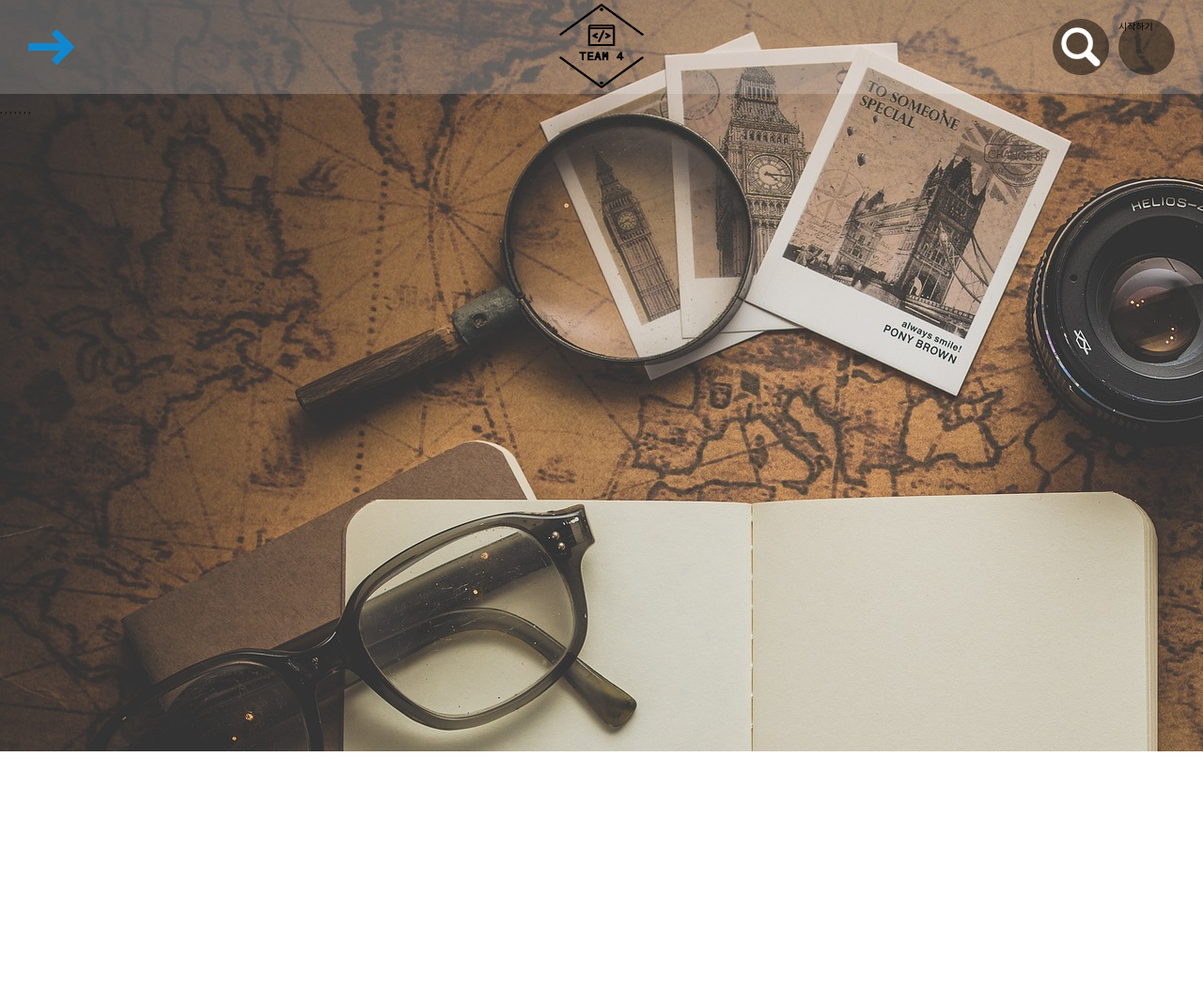
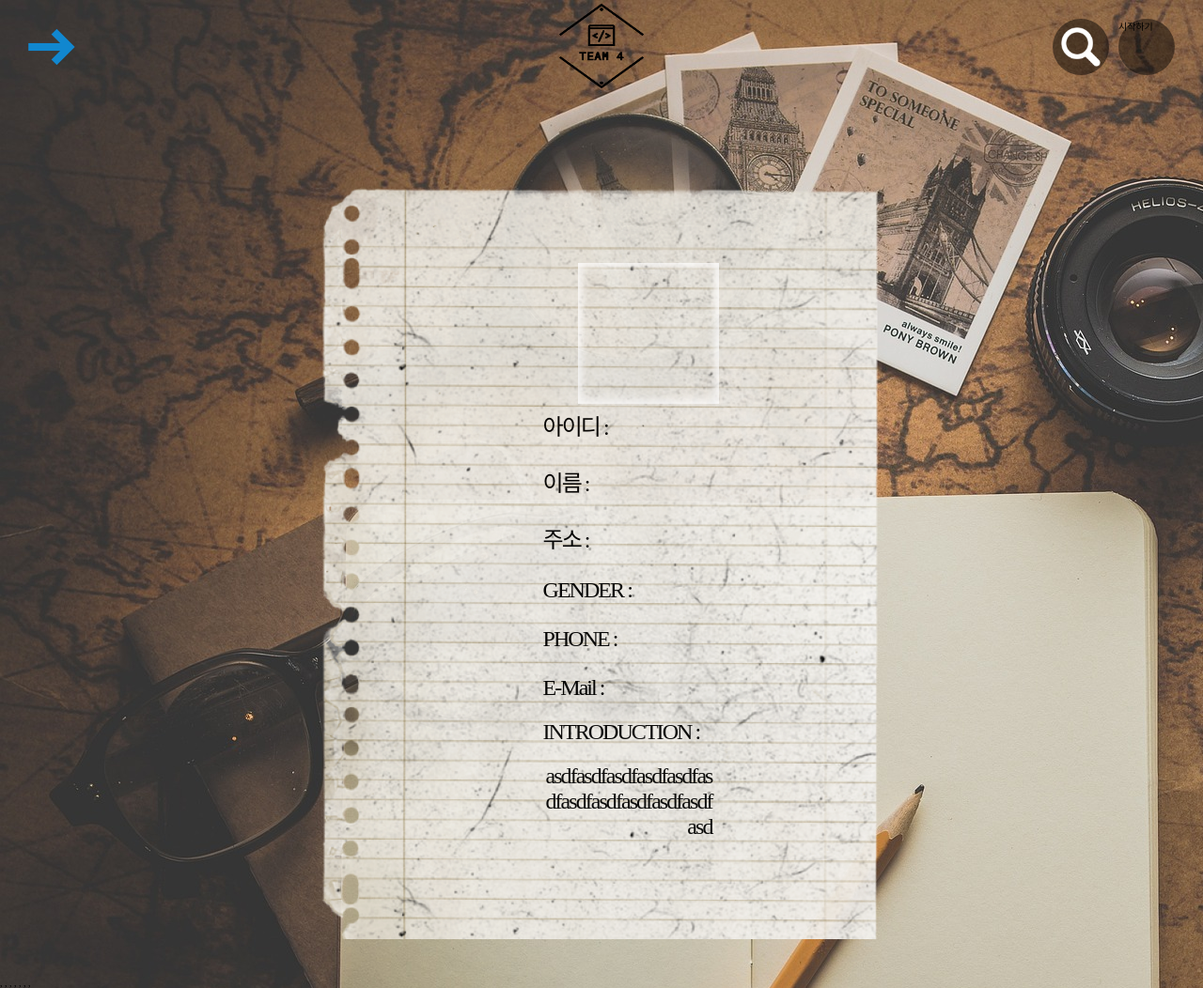
Before and after one commit to 100space/project2, a website: page front/views/user/welcome.html in a window 1280 px wide. Shown: the whole page at 94% size. Before the commit the page ends 800 px from the top, so only its background shows below. Drawn offline with nearby package versions, Linux system fonts and the light colour scheme; files that its build step writes are made by us from their sources; a web font is replaced by a local one.

Commit message:
feat: welcomepage

```diff
--- a/back/src/user/user.controller.js
+++ b/back/src/user/user.controller.js
@@ -14,8 +14,9 @@ class UserController {
 
     async checkUserid(req, res, next) {
         try {
-            const { userid } = req.body
-            const user = await this.userService.CheckId({ userid })
+            console.log(req.body)
+            const { userId } = req.body
+            const user = await this.userService.CheckId({ userId })
             res.status(201).json(user)
         } catch (e) {
             next(e)
--- /dev/null
+++ b/front/public/css/font.css
@@ -0,0 +1,105 @@
+@font-face {
+    font-family: "SeoulNamsan";
+    font-weight: 300;
+    font-style: normal;
+    src: url("https://cdn.jsdelivr.net/gh/webfontworld/seoulnamsan/SeoulNamsanLight.eot");
+    src: url("https://cdn.jsdelivr.net/gh/webfontworld/seoulnamsan/SeoulNamsanLight.eot?#iefix") format("embedded-opentype"),
+        url("https://cdn.jsdelivr.net/gh/webfontworld/seoulnamsan/SeoulNamsanLight.woff2") format("woff2"),
+        url("https://cdn.jsdelivr.net/gh/webfontworld/seoulnamsan/SeoulNamsanLight.woff") format("woff"),
+        url("https://cdn.jsdelivr.net/gh/webfontworld/seoulnamsan/SeoulNamsanLight.ttf") format("truetype");
+    font-display: swap;
+}
+@font-face {
+    font-family: "SeoulNamsan";
+    font-weight: 500;
+    font-style: normal;
+    src: url("https://cdn.jsdelivr.net/gh/webfontworld/seoulnamsan/SeoulNamsanMedium.eot");
+    src: url("https://cdn.jsdelivr.net/gh/webfontworld/seoulnamsan/SeoulNamsanMedium.eot?#iefix") format("embedded-opentype"),
+        url("https://cdn.jsdelivr.net/gh/webfontworld/seoulnamsan/SeoulNamsanMedium.woff2") format("woff2"),
+        url("https://cdn.jsdelivr.net/gh/webfontworld/seoulnamsan/SeoulNamsanMedium.woff") format("woff"),
+        url("https://cdn.jsdelivr.net/gh/webfontworld/seoulnamsan/SeoulNamsanMedium.ttf") format("truetype");
+    font-display: swap;
+}
+@font-face {
+    font-family: "SeoulNamsan";
+    font-weight: 700;
+    font-style: normal;
+    src: url("https://cdn.jsdelivr.net/gh/webfontworld/seoulnamsan/SeoulNamsanBold.eot");
+    src: url("https://cdn.jsdelivr.net/gh/webfontworld/seoulnamsan/SeoulNamsanBold.eot?#iefix") format("embedded-opentype"),
+        url("https://cdn.jsdelivr.net/gh/webfontworld/seoulnamsan/SeoulNamsanBold.woff2") format("woff2"),
+        url("https://cdn.jsdelivr.net/gh/webfontworld/seoulnamsan/SeoulNamsanBold.woff") format("woff"),
+        url("https://cdn.jsdelivr.net/gh/webfontworld/seoulnamsan/SeoulNamsanBold.ttf") format("truetype");
+    font-display: swap;
+}
+@font-face {
+    font-family: "SeoulNamsan";
+    font-weight: 800;
+    font-style: normal;
+    src: url("https://cdn.jsdelivr.net/gh/webfontworld/seoulnamsan/SeoulNamsanExtraBold.eot");
+    src: url("https://cdn.jsdelivr.net/gh/webfontworld/seoulnamsan/SeoulNamsanExtraBold.eot?#iefix") format("embedded-opentype"),
+        url("https://cdn.jsdelivr.net/gh/webfontworld/seoulnamsan/SeoulNamsanExtraBold.woff2") format("woff2"),
+        url("https://cdn.jsdelivr.net/gh/webfontworld/seoulnamsan/SeoulNamsanExtraBold.woff") format("woff"),
+        url("https://cdn.jsdelivr.net/gh/webfontworld/seoulnamsan/SeoulNamsanExtraBold.ttf") format("truetype");
+    font-display: swap;
+}
+@font-face {
+    font-family: "NanumSquareRound";
+    src: url("https://cdn.jsdelivr.net/gh/projectnoonnu/noonfonts_two@1.0/NanumSquareRound.woff") format("woff");
+    font-weight: normal;
+    font-style: normal;
+}
+@font-face {
+    font-family: "SeoulNamsanC";
+    font-weight: 300;
+    font-style: normal;
+    src: url("https://cdn.jsdelivr.net/gh/webfontworld/seoulnamsan/SeoulNamsanCLight.eot");
+    src: url("https://cdn.jsdelivr.net/gh/webfontworld/seoulnamsan/SeoulNamsanCLight.eot?#iefix") format("embedded-opentype"),
+        url("https://cdn.jsdelivr.net/gh/webfontworld/seoulnamsan/SeoulNamsanCLight.woff2") format("woff2"),
+        url("https://cdn.jsdelivr.net/gh/webfontworld/seoulnamsan/SeoulNamsanCLight.woff") format("woff"),
+        url("https://cdn.jsdelivr.net/gh/webfontworld/seoulnamsan/SeoulNamsanCLight.ttf") format("truetype");
+    font-display: swap;
+}
+@font-face {
+    font-family: "SeoulNamsanC";
+    font-weight: 500;
+    font-style: normal;
+    src: url("https://cdn.jsdelivr.net/gh/webfontworld/seoulnamsan/SeoulNamsanCMedium.eot");
+    src: url("https://cdn.jsdelivr.net/gh/webfontworld/seoulnamsan/SeoulNamsanCMedium.eot?#iefix") format("embedded-opentype"),
+        url("https://cdn.jsdelivr.net/gh/webfontworld/seoulnamsan/SeoulNamsanCMedium.woff2") format("woff2"),
+        url("https://cdn.jsdelivr.net/gh/webfontworld/seoulnamsan/SeoulNamsanCMedium.woff") format("woff"),
+        url("https://cdn.jsdelivr.net/gh/webfontworld/seoulnamsan/SeoulNamsanCMedium.ttf") format("truetype");
+    font-display: swap;
+}
+@font-face {
+    font-family: "SeoulNamsanC";
+    font-weight: 700;
+    font-style: normal;
+    src: url("https://cdn.jsdelivr.net/gh/webfontworld/seoulnamsan/SeoulNamsanCBold.eot");
+    src: url("https://cdn.jsdelivr.net/gh/webfontworld/seoulnamsan/SeoulNamsanCBold.eot?#iefix") format("embedded-opentype"),
+        url("https://cdn.jsdelivr.net/gh/webfontworld/seoulnamsan/SeoulNamsanCBold.woff2") format("woff2"),
+        url("https://cdn.jsdelivr.net/gh/webfontworld/seoulnamsan/SeoulNamsanCBold.woff") format("woff"),
+        url("https://cdn.jsdelivr.net/gh/webfontworld/seoulnamsan/SeoulNamsanCBold.ttf") format("truetype");
+    font-display: swap;
+}
+@font-face {
+    font-family: "SeoulNamsanC";
+    font-weight: 800;
+    font-style: normal;
+    src: url("https://cdn.jsdelivr.net/gh/webfontworld/seoulnamsan/SeoulNamsanCExtraBold.eot");
+    src: url("https://cdn.jsdelivr.net/gh/webfontworld/seoulnamsan/SeoulNamsanCExtraBold.eot?#iefix") format("embedded-opentype"),
+        url("https://cdn.jsdelivr.net/gh/webfontworld/seoulnamsan/SeoulNamsanCExtraBold.woff2") format("woff2"),
+        url("https://cdn.jsdelivr.net/gh/webfontworld/seoulnamsan/SeoulNamsanCExtraBold.woff") format("woff"),
+        url("https://cdn.jsdelivr.net/gh/webfontworld/seoulnamsan/SeoulNamsanCExtraBold.ttf") format("truetype");
+    font-display: swap;
+}
+@font-face {
+    font-family: "SeoulNamsanC";
+    font-weight: 900;
+    font-style: normal;
+    src: url("https://cdn.jsdelivr.net/gh/webfontworld/seoulnamsan/SeoulNamsanCBlack.eot");
+    src: url("https://cdn.jsdelivr.net/gh/webfontworld/seoulnamsan/SeoulNamsanCBlack.eot?#iefix") format("embedded-opentype"),
+        url("https://cdn.jsdelivr.net/gh/webfontworld/seoulnamsan/SeoulNamsanCBlack.woff2") format("woff2"),
+        url("https://cdn.jsdelivr.net/gh/webfontworld/seoulnamsan/SeoulNamsanCBlack.woff") format("woff"),
+        url("https://cdn.jsdelivr.net/gh/webfontworld/seoulnamsan/SeoulNamsanCBlack.ttf") format("truetype");
+    font-display: swap;
+}
--- a/front/public/css/root.css
+++ b/front/public/css/root.css
@@ -7,7 +7,8 @@
     --sdfa: #006381;
     --haze: #f8f8f803;
     --white: #f8f8f860;
-    --white2: #f8f8f830;
+    --whitehover: antiquewhite;
+    --white2: #rgba(21, 21, 21, 0.49);
     --color: #fafafa;
 }
 .font-color {
@@ -118,23 +119,23 @@ li {
     flex-direction: column;
     align-items: center;
 }
-#gnb > li,
 #infoGnb > li {
     margin-top: 3rem;
 }
 #gnb > li > a,
 #infoGnb > li > a {
     color: var(--color);
-    font-size: 3rem;
+    font-size: 2.4rem;
 }
 #infoGnb {
     position: absolute;
     right: 5rem;
-    width: 30rem;
+    width: fit-content;
     height: fit-content;
     transition: all 1s;
     background-color: var(--background-black);
     z-index: 10;
+    padding: 3rem;
 }
 
 #wrap > .off {
@@ -200,12 +201,12 @@ li {
     width: 67%;
     border-bottom: 0.1rem var(--white2) solid;
 }
-.font-color > span:nth-child(1),
+.hotUser-subject > div > span,
 .gnb-h3 > a:nth-child(1) {
     text-align: right;
     font-size: 1.8rem;
 }
-.font-color > span:nth-child(2),
+.hotUser-subject > div > div > span,
 .gnb-h3 > a:nth-child(2) {
     text-align: right;
     font-size: 1.6rem;
@@ -229,6 +230,11 @@ li {
     margin: 0.5rem;
     justify-content: space-between;
 }
+.flexColumn {
+    display: flex;
+    flex-direction: column;
+    align-items: center;
+}
 .best-user-pic {
     width: 6rem;
     height: 6rem;
@@ -244,9 +250,3 @@ li {
     align-items: end;
     border-bottom: 0.1rem var(--white2) solid;
 }
-@font-face {
-    font-family: "NanumSquareRound";
-    src: url("https://cdn.jsdelivr.net/gh/projectnoonnu/noonfonts_two@1.0/NanumSquareRound.woff") format("woff");
-    font-weight: normal;
-    font-style: normal;
-}
--- /dev/null
+++ b/front/public/css/welcome.css
@@ -0,0 +1,56 @@
+#body {
+    background-image: none !important;
+    background-color: aliceblue !important;
+}
+#welcomeWrap {
+    /* width: 120rem; */
+    height: 80rem;
+    width: 60em;
+    /* height: 70rem; */
+    background-repeat: no-repeat;
+    background-size: 100%;
+    background-image: url(/img/welcome2.png);
+    margin: 10rem auto 3rem;
+    opacity: 0.95;
+}
+#welcomeFrm {
+    padding: 8rem 0 0 10rem;
+}
+#textfrm {
+    display: flex;
+    flex-direction: column;
+    align-items: center;
+    width: 45rem;
+}
+#textfrm > div {
+    margin-bottom: 2rem;
+    width: 50%;
+}
+#userPic {
+    align-items: center;
+    box-shadow: inset 0 0 9px 4px white;
+    width: 15rem;
+    height: 15rem;
+}
+.callifont {
+    font-size: 2.4rem;
+    font-family: "SeoulNamsanC";
+    font-weight: 500;
+    letter-spacing: -1.95px;
+}
+.textbox {
+    display: flex;
+    flex-direction: column;
+    height: 10rem;
+}
+.textbox > div:nth-child(1) {
+    align-items: baseline;
+}
+.textbox > div:nth-child(2) {
+    display: flex;
+    align-items: flex-end;
+    margin-top: 2rem;
+    width: 80%;
+    word-break: break-all;
+    text-align: end;
+}
--- a/front/public/js/root.js
+++ b/front/public/js/root.js
@@ -38,5 +38,5 @@ const searchFunction = (e) => {
 nav.addEventListener("click", navfunction)
 gnb.addEventListener("click", gnbfunction)
 userInfo.addEventListener("click", userInfoClick)
+searchBtn.addEventListener("click", searchFunction)
 logout.addEventListener("click", logoutFunction)
-searchBtn.addEventListener("click", searchFunction)
--- a/front/views/layout/layout.html
+++ b/front/views/layout/layout.html
@@ -7,6 +7,7 @@
         <title>Document</title>
         <link rel="stylesheet" type="text/css" href="/css/root.css" />
         <script src="https://unpkg.com/axios/dist/axios.min.js"></script>
+        <link href="/css/font.css" type="css/text" rel="stylesheet" />
         {% block css %} {% endblock %}
     </head>
 
--- a/front/views/user/welcome.html
+++ b/front/views/user/welcome.html
@@ -1,6 +1,42 @@
-{% extends 'layout/layout.html'%} {% block content %}
+{% extends 'layout/layout.html'%} {% block css %}<link rel="stylesheet" href="/css/welcome.css" type="text/css" />{% endblock %}{% block content %}
+
+<div id="welcomeWrap" class="">
+    <div id="welcomeFrm" class="flexColumn">
+        <div id="userPic" class="userPicSize" style="background-image: url('/image/{{userPic}}');"></div>
+        <div id="textfrm">
+            <div id="userId" class="callifont flex">
+                <div>아이디 :</div>
+                <div>{{userId}}</div>
+            </div>
+            <div id="userName" class="callifont flex">
+                <div>이름 :</div>
+                <div>{{userName}}</div>
+            </div>
+            <div id="userAdress" class="callifont flex">
+                <div>주소 :</div>
+                <div>{{address}}</div>
+            </div>
+            <div id="gender" class="callifont flex">
+                <div>GENDER :</div>
+                <div>{{gender}}</div>
+            </div>
+            <div id="phoneNum" class="callifont flex">
+                <div>PHONE :</div>
+                <div>{{phoneNum}}</div>
+            </div>
+            <div id="userEmail" class="callifont flex">
+                <div>E-Mail :</div>
+                <div>{{userEmail}}</div>
+            </div>
+            <div id="userIntro" class="callifont textbox">
+                <div>INTRODUCTION :</div>
+                <div>{{userIntro}}asdfasdfasdfasdfasdfasdfasdfasdfasdfasdfasdfasd</div>
+            </div>
+        </div>
+    </div>
+</div>
+
 <br />
-{{userPic}} {{userId}} {{userPw}} , {{userName}}, {{nickName}}, {{address}}, {{gender}}, {{phoneNum}}, {{userEmail}}, {{userIntro}}
+{{userPic}} {{userPw}} , {{userName}}, {{nickName}}, {{address}}, {{gender}}, {{phoneNum}}, {{userEmail}}, {{userIntro}}
 <br />
-
 {% endblock %}
```
Also changed, not shown: back/server.js (+12 -0 lines), back/src/user/user.repository.js (+24 -21 lines), back/src/user/user.service.js (+16 -17 lines), front/public/css/index2.css (+8 -2 lines), front/public/js/login.js (+12 -11 lines), front/routes/index.js (+14 -6 lines), front/public/img/welcome.png (added), front/public/img/welcome2.png (added).
